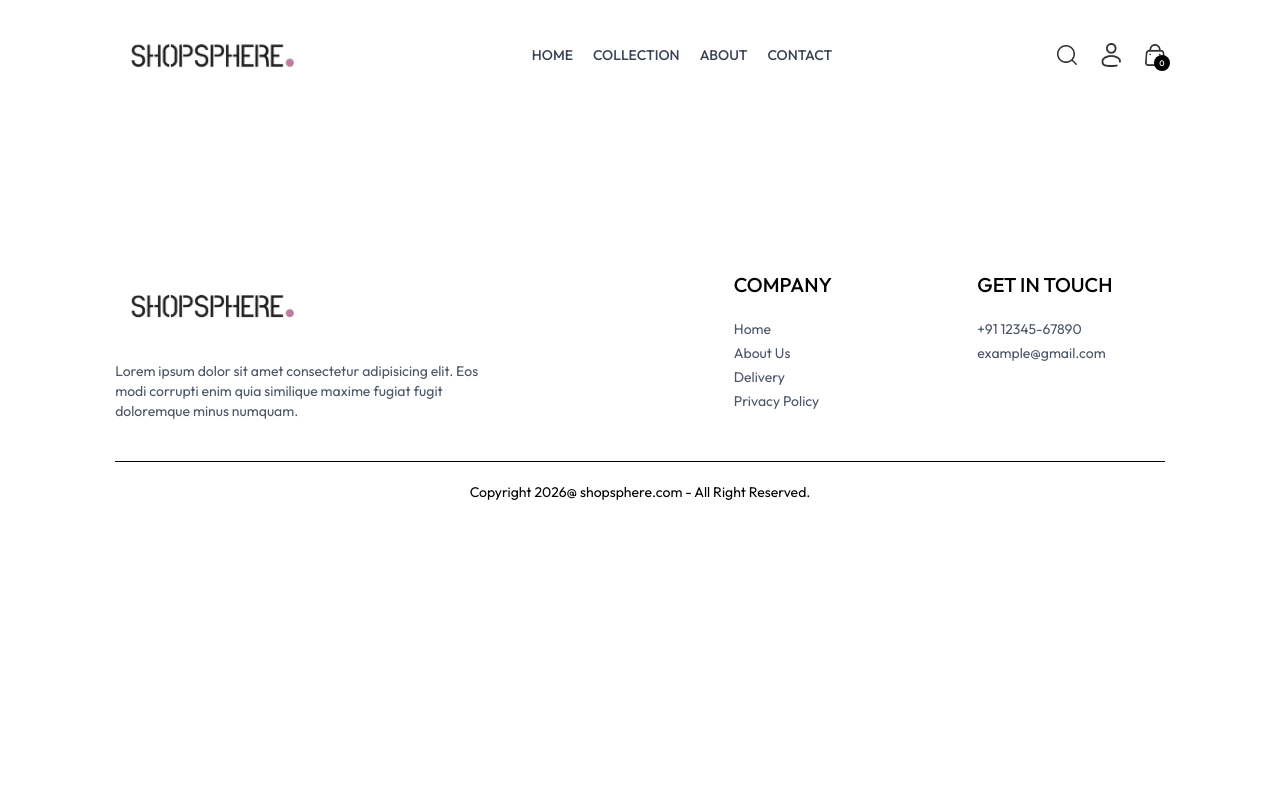
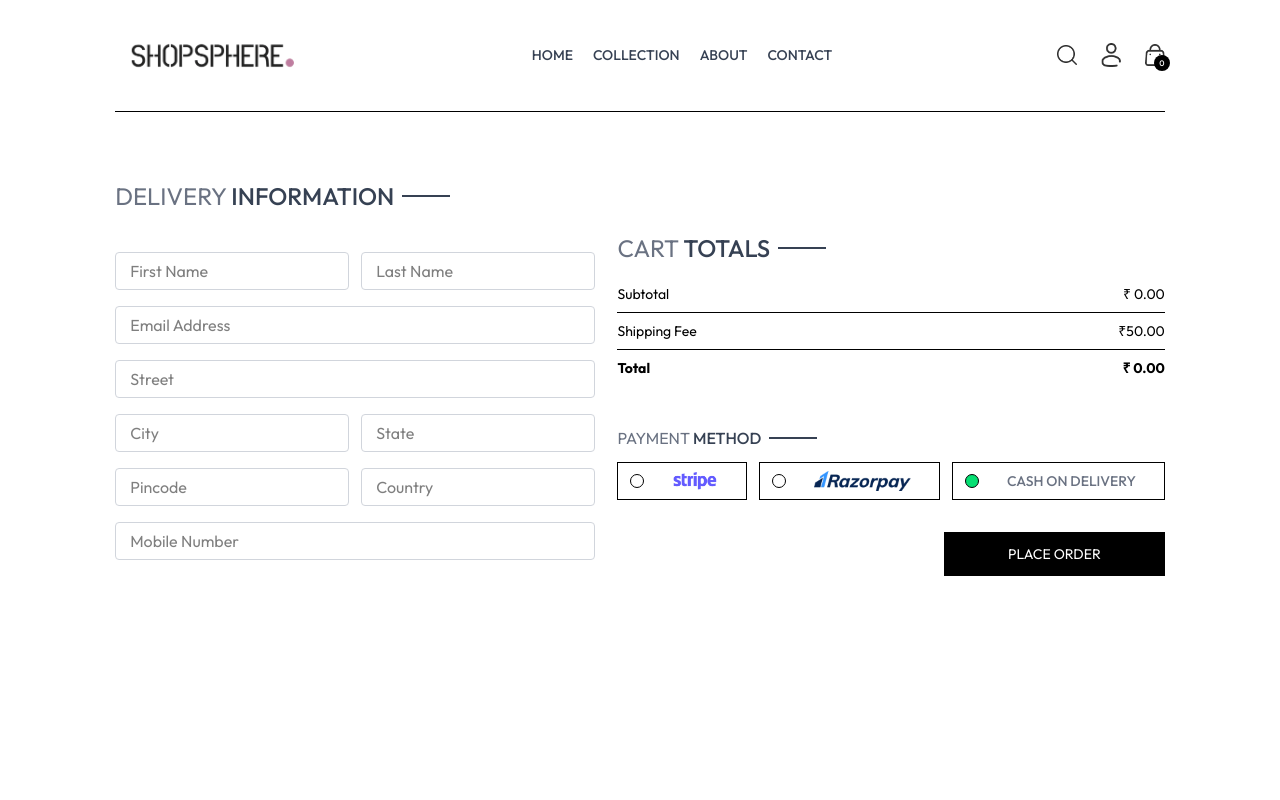
Before and after one commit to TanishMehta23/ShopSphere, a React (Vite) app in the folder frontend/: page /place-order in a window 1280 px wide. Shown: the top 800 px of the page. Built offline with nearby package versions, Linux system fonts and the light colour scheme.

Commit message:
Orders page implemented

```diff
--- a/frontend/src/pages/Orders.jsx
+++ b/frontend/src/pages/Orders.jsx
@@ -1,8 +1,45 @@
-import React from 'react'
+import React, { useContext } from 'react'
+import { ShopContext } from '../context/ShopContext'
+import Title from '../components/Title';
 
 const Orders = () => {
+
+  const { products, currency } = useContext(ShopContext);
+
   return (
-    <div>Orders</div>
+    <div className='border-t pt-16'>
+      <div className='text-2xl'>
+        <Title text1={'MY'} text2={'ORDERS'}/>
+      </div>
+
+      <div>
+        {
+          products.slice(1, 4).map((item, index) => (
+            <div key={index} className='py-4 border-t border-b text-gray-700 flex flex-col md:flex-row md:items-center md:justify-between gap-4'>
+              <div className='flex items-start gap-6 text-sm'>
+                <img src={item.image[0]} className='w-16 sm:w-20' />
+                <div>
+                  <p className='sm:text-base font-medium'>{item.name}</p>
+                  <div className='flex items-center gap-3 mt-2 text-gray-700'>
+                    <p className='text-lg'>{currency}{item.price}.00</p>
+                    <p>Quantity: 1</p>
+                    <p>Size: M</p>
+                  </div>
+                  <p className='mt-2'>Date: <span className='text-gray-400'>21 September,2025</span></p>
+                </div>
+              </div>
+              <div className='md:w-1/2 flex justify-between'>
+                <div className='flex items-center gap-2'>
+                  <p className='min-w-2 h-2 rounded-full bg-green-500'></p>
+                  <p className='text-sm md:text-base'>Ready to Ship</p>
+                </div>
+                <button className='border px-4 py-2 text-sm font-medium rounded-sm cursor-pointer'>Track Order</button>
+              </div>
+            </div>
+          ))
+        }
+      </div>
+    </div>
   )
 }
 
--- a/frontend/src/pages/PlaceOrder.jsx
+++ b/frontend/src/pages/PlaceOrder.jsx
@@ -1,8 +1,67 @@
-import React from 'react'
+import React, { useContext, useState } from 'react'
+import Title from '../components/Title'
+import CartTotal from '../components/CartTotal'
+import { assets } from '../assets/assets'
+import { ShopContext } from '../context/ShopContext'
 
 const PlaceOrder = () => {
+
+  const [method, setMethod] = useState('cod');
+  const {navigate} = useContext(ShopContext);
+
   return (
-    <div></div>
+    <div className='flex flex-col sm:flex-row justify-between gap-4 pt-5 sm:pt-14 min-h-[80vh] border-t'>
+      {/* left side  */}
+      <div className='flex flex-col gap-4 w-full sm:max-w-[480px]'>
+        <div className='text-xl sm:text-2xl my-3'>
+          <Title text1={'DELIVERY'} text2={'INFORMATION'} />
+        </div>
+        <div className='flex gap-3'>
+          <input type="text" placeholder='First Name' className='border border-gray-300 rounded py-1.5 px-3.5 w-full' />
+          <input type="text" placeholder='Last Name' className='border border-gray-300 rounded py-1.5 px-3.5 w-full' />
+        </div>
+        <input type="email" placeholder='Email Address' className='border border-gray-300 rounded py-1.5 px-3.5 w-full' />
+        <input type="text" placeholder='Street' className='border border-gray-300 rounded py-1.5 px-3.5 w-full' />
+        <div className='flex gap-3'>
+          <input type="text" placeholder='City' className='border border-gray-300 rounded py-1.5 px-3.5 w-full' />
+          <input type="text" placeholder='State' className='border border-gray-300 rounded py-1.5 px-3.5 w-full' />
+        </div>
+        <div className='flex gap-3'>
+          <input type="number" placeholder='Pincode' className='border border-gray-300 rounded py-1.5 px-3.5 w-full' />
+          <input type="text" placeholder='Country' className='border border-gray-300 rounded py-1.5 px-3.5 w-full' />
+        </div>
+        <input type="number" placeholder='Mobile Number' className='border border-gray-300 rounded py-1.5 px-3.5 w-full' />
+      </div>
+
+      {/* right side */}
+      <div className='mt-8'>
+        <div className='mt-8 min-w-80'>
+          <CartTotal />
+        </div>
+        <div className='mt-12'>
+          <Title text1={'PAYMENT'} text2={'METHOD'}/>
+          {/* Payment Method Selection */}
+          <div className='flex gap-3 flex-col lg:flex-row'>
+            <div onClick={() => setMethod('stripe')} className='flex items-center gap-3 border p-2 px-3 cursor-pointer'>
+              <p className={`min-w-3.5 h-3.5 border rounded-full ${method === 'stripe' ? 'bg-green-400' : ''}`}></p>
+              <img src={assets.stripe_logo} alt="" className='h-5 mx-4' />
+            </div>
+            <div onClick={() => setMethod('razorpay')} className='flex items-center gap-3 border p-2 px-3 cursor-pointer'>
+              <p className={`min-w-3.5 h-3.5 border rounded-full ${method === 'razorpay' ? 'bg-green-400' : ''}`}></p>
+              <img src={assets.razorpay_logo} alt="" className='h-5 mx-4' />
+            </div>
+            <div onClick={() => setMethod('cod')} className='flex items-center gap-3 border p-2 px-3 cursor-pointer'>
+              <p className={`min-w-3.5 h-3.5 border rounded-full ${method === 'cod' ? 'bg-green-400' : ''}`}></p>
+              <p className='text-gray-500 text-sm font-medium mx-4'>CASH ON DELIVERY</p>
+            </div>
+          </div>
+
+          <div className='w-full text-end mt-8'>
+            <button onClick={() => navigate('/orders')} className='cursor-pointer bg-black text-white px-16 py-3 text-sm'>PLACE ORDER</button>
+          </div>
+        </div>
+      </div>
+    </div>
   )
 }
 
```
